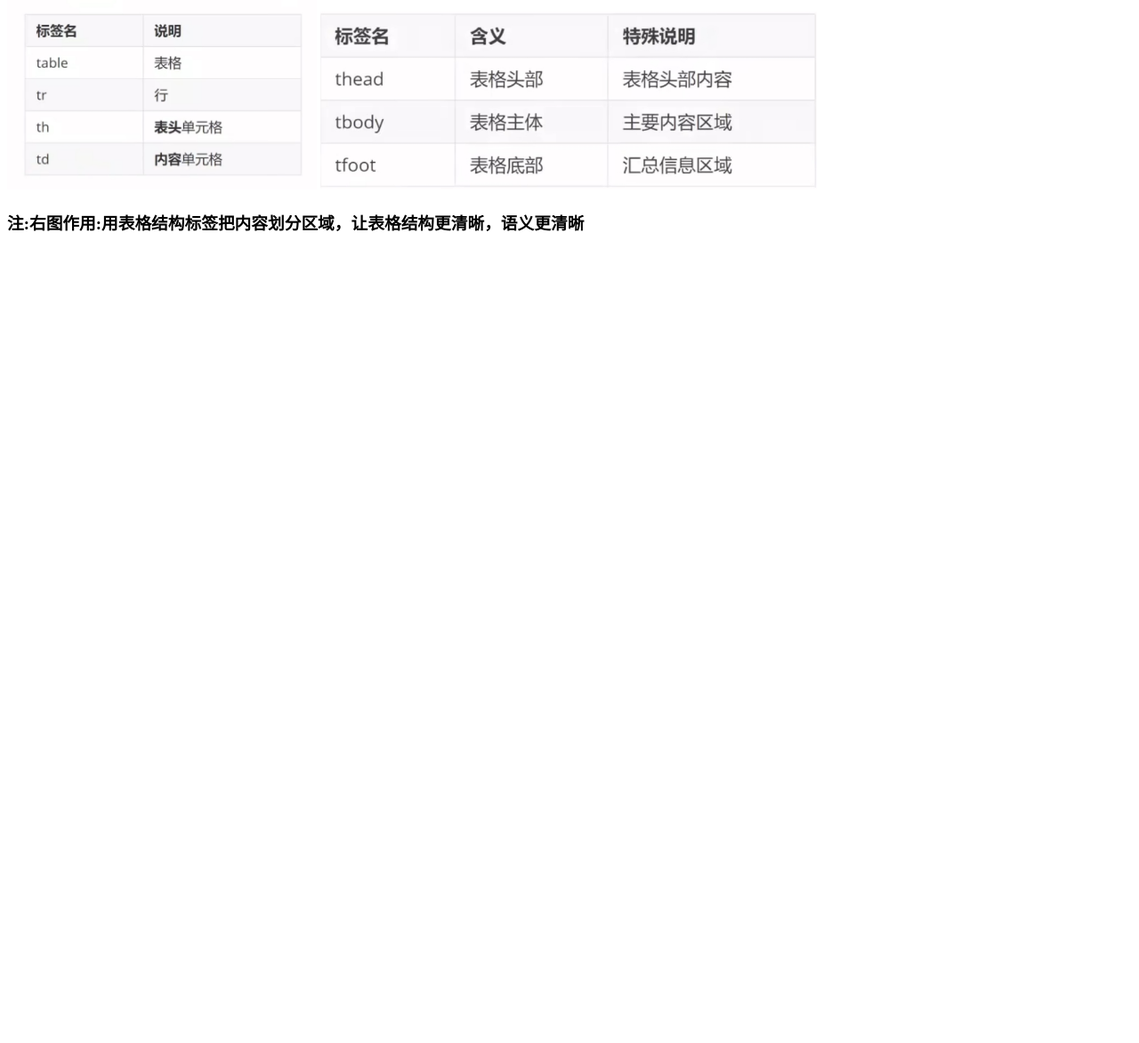
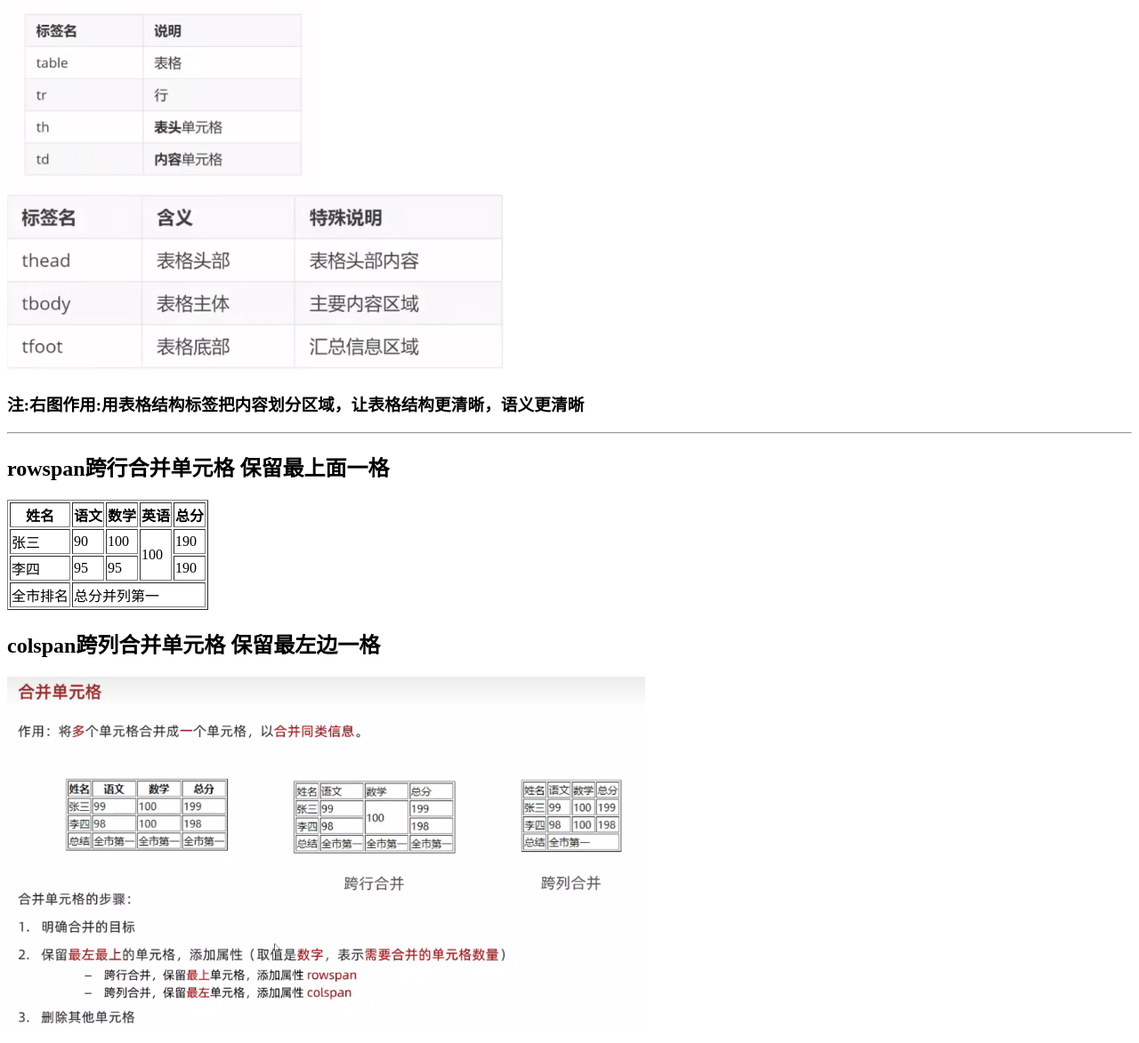
Before and after one commit to ZH0531/-, a plain HTML site: page 知识点合集/无序列表ul、有序列表ol、定义列表dl、表格table.html in a window 1280 px wide. Shown: the part 2225-3398 px from the top of the page at 89% size. Before the commit the page ends 2507 px from the top, so only its background shows below. Drawn offline with Linux system fonts and the light colour scheme.

Commit message:
合并单元格

```diff
--- a/知识点合集/无序列表ul、有序列表ol、定义列表dl、表格table.html
+++ b/知识点合集/无序列表ul、有序列表ol、定义列表dl、表格table.html
@@ -77,8 +77,41 @@
         </tr>
     </table>
     <img src="../资源/表格标签名.png" alt="表格标签名" title="表格标签名" height="300">
+    <br>
     <img src="../资源/表格结构标签.png" alt="表格结构标签" title="表格结构标签" height="200">
     <h3>注:右图作用:用表格结构标签把内容划分区域，让表格结构更清晰，语义更清晰</h3>
+
+    <hr>
+    <h2>rowspan跨行合并单元格 保留最上面一格</h2>
+    <table border="1">
+        <tr>
+            <th>姓名</th>
+            <th>语文</th>
+            <th>数学</th>
+            <th>英语</th>
+            <th>总分</th>
+        </tr>
+        <tr>
+            <td>张三</td>
+            <td>90</td>
+            <td>100</td>
+            <td rowspan="2">100</td>
+            <td>190</td>
+        </tr>
+        <tr>
+            <td>李四</td>
+            <td>95</td>
+            <td>95</td>
+            <td>190</td>
+        </tr>
+        <tr>
+            <td>全市排名</td>
+            <td colspan="4">总分并列第一</td>
+        </tr>
+    </table>
+    <h2>colspan跨列合并单元格 保留最左边一格</h2>
+    <img src="../资源/合并单元格.png" alt="合并单元格" title="合并单元格" height="400">
+
 
 
 </body>
```
Also changed, not shown: 资源/合并单元格.png (added).
